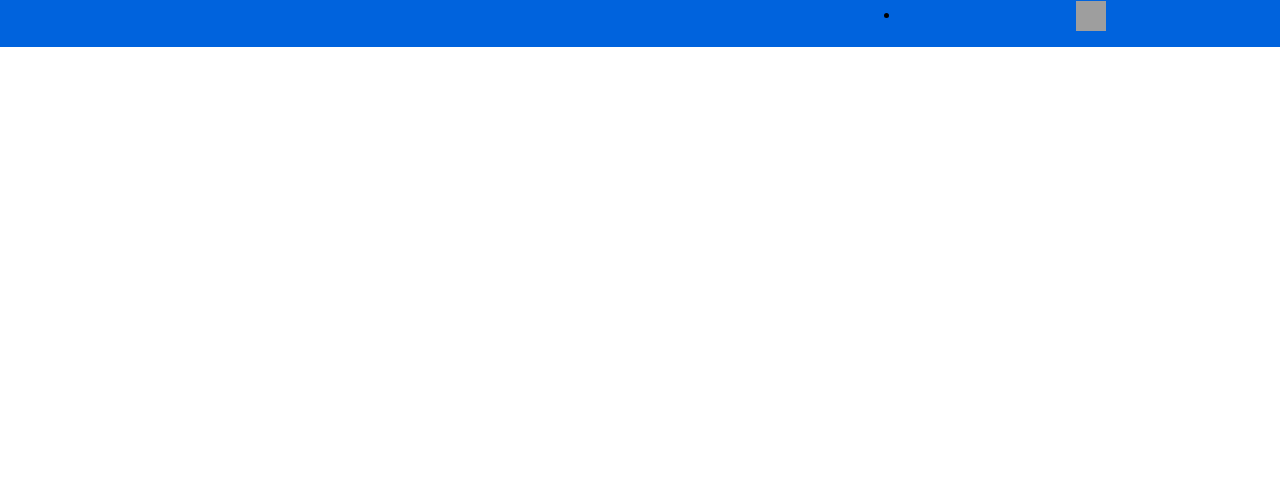
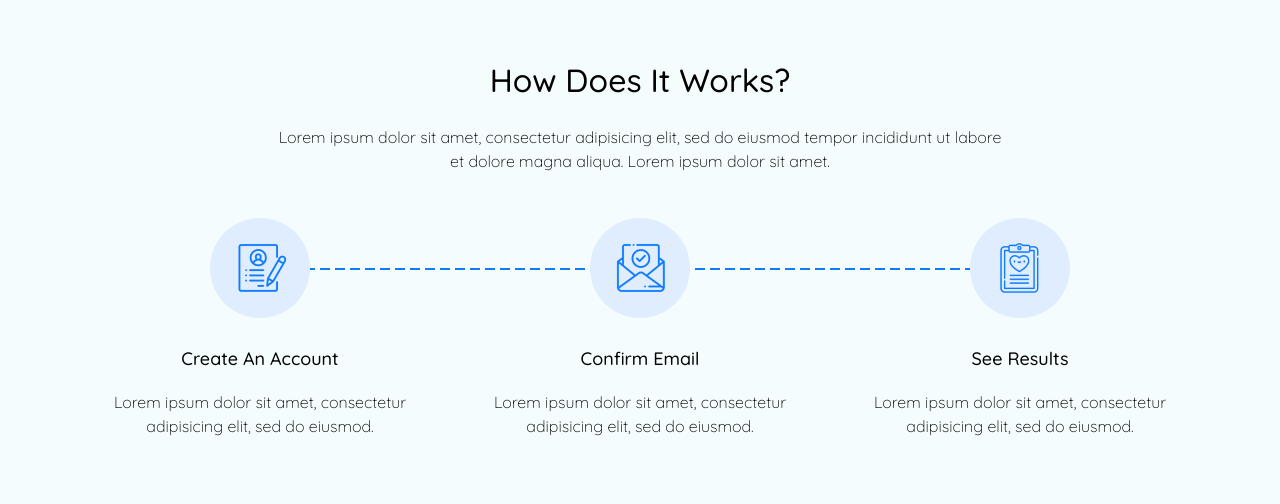
Before and after one commit to KimSvetlana/BestDesktopHomepage, a Vue app: page / in a window 1280 px wide. Shown: the part 2891-3395 px from the top of the page. Before the commit the page ends 2938 px from the top, so only its background shows below. Built offline with nearby package versions, Linux system fonts and the light colour scheme; grey boxes are pictures that could not be loaded.

Commit message:
стили WorksComp

```diff
--- a/src/assets/variables.scss
+++ b/src/assets/variables.scss
@@ -17,7 +17,7 @@ $darkBackgroundColor: #0063DD;
     font-size: 18px;
     line-height: 22px;
 }
-p {
+p{
     font-weight: 300;
     font-size: 16px;
     line-height: 150%;
--- a/src/components/main.vue
+++ b/src/components/main.vue
@@ -118,7 +118,6 @@ import HeaderComp from './header.vue'
 import FeaturesComp from './features.vue'
 import AboutComp from './aboutComp.vue'
 import WorksComp from './worksComp.vue'
-// import WorksItem from './worksItem.vue'
 import PriceItem from './priceItem.vue'
 import CommentCard from './commentCard.vue'
 // import Carousel from './carousel.vue'
@@ -129,7 +128,6 @@ import CommentCard from './commentCard.vue'
     FeaturesComp,
     AboutComp,
     WorksComp,
-    // WorksItem,
     PriceItem,
     CommentCard
     // Carousel
@@ -144,10 +142,6 @@ export default class Main extends Vue {
 <!-- Add "scoped" attribute to limit CSS to this component only -->
 <style scoped lang="scss">
    @import '../assets/variables.scss';
-
-  section.works{
-    background-color: $lightBackgroundColor;
-  }
 
   section.comments .img{
     height: 445px;
--- /dev/null
+++ b/src/components/worksComp.vue
@@ -0,0 +1,68 @@
+<template>
+    <section class='works-comp'>
+        <div class='container'>
+            <h2 class="bannerH2">How Does It Works?</h2>
+            <p class="text">Lorem ipsum dolor sit amet, consectetur adipisicing elit, sed do eiusmod tempor incididunt ut labore<br>
+                et dolore magna aliqua. Lorem ipsum dolor sit amet.</p>
+            <div class='row'>
+            <div class="col works-item">
+                <img src="../assets/images/Icon4.png" alt="">
+                <h3 class="bannerH3">Create An Account</h3>
+                <p>Lorem ipsum dolor sit amet, consectetur<br> adipisicing elit, sed do eiusmod.</p>
+            </div>
+            <div class="col works-item">
+                <img src="../assets/images/Icon5.png" alt="">
+                <h3 class="bannerH3">Confirm Email</h3>
+                <p>Lorem ipsum dolor sit amet, consectetur<br> adipisicing elit, sed do eiusmod.</p>
+            </div>
+            <div class="col works-item">
+                <img src="../assets/images/Icon6.png" alt="">
+                <h3 class="bannerH3">See Results</h3>
+                <p>Lorem ipsum dolor sit amet, consectetur<br> adipisicing elit, sed do eiusmod.</p>
+            </div>
+            </div>
+        </div>
+    </section>
+</template>
+
+<script lang="ts">
+import { Component, Vue } from 'vue-property-decorator'
+
+@Component({
+  components: {}
+})
+export default class WorksComp extends Vue {}
+</script>
+
+<style lang="scss">
+    @import '../assets/variables.scss';
+
+    section.works-comp{
+        background-color: $lightBackgroundColor;
+        padding-top: 119px;
+        padding-bottom: 137px;
+    }
+    .works-comp h2{
+        margin-bottom: 25px;
+    }
+    .works-comp .text{
+        margin-bottom: 45px;
+    }
+    .works-comp h3{
+        margin-top: 30px;
+        margin-bottom: 20px;
+    }
+    .works-comp .row{
+        background: url("../assets/images/Line.png") top 50px left 50% no-repeat;
+    }
+    @media screen and (max-width: 1199px) {
+        .works-comp .row{
+            background: none;
+        }
+    }
+    @media screen and (max-width: 921px) {
+        .works-comp .col {
+            flex: auto;
+        }
+    }
+</style>
```
Also changed, not shown: src/components/worksItem.vue (deleted, +0 -15 lines), src/assets/images/Line.png (added).
